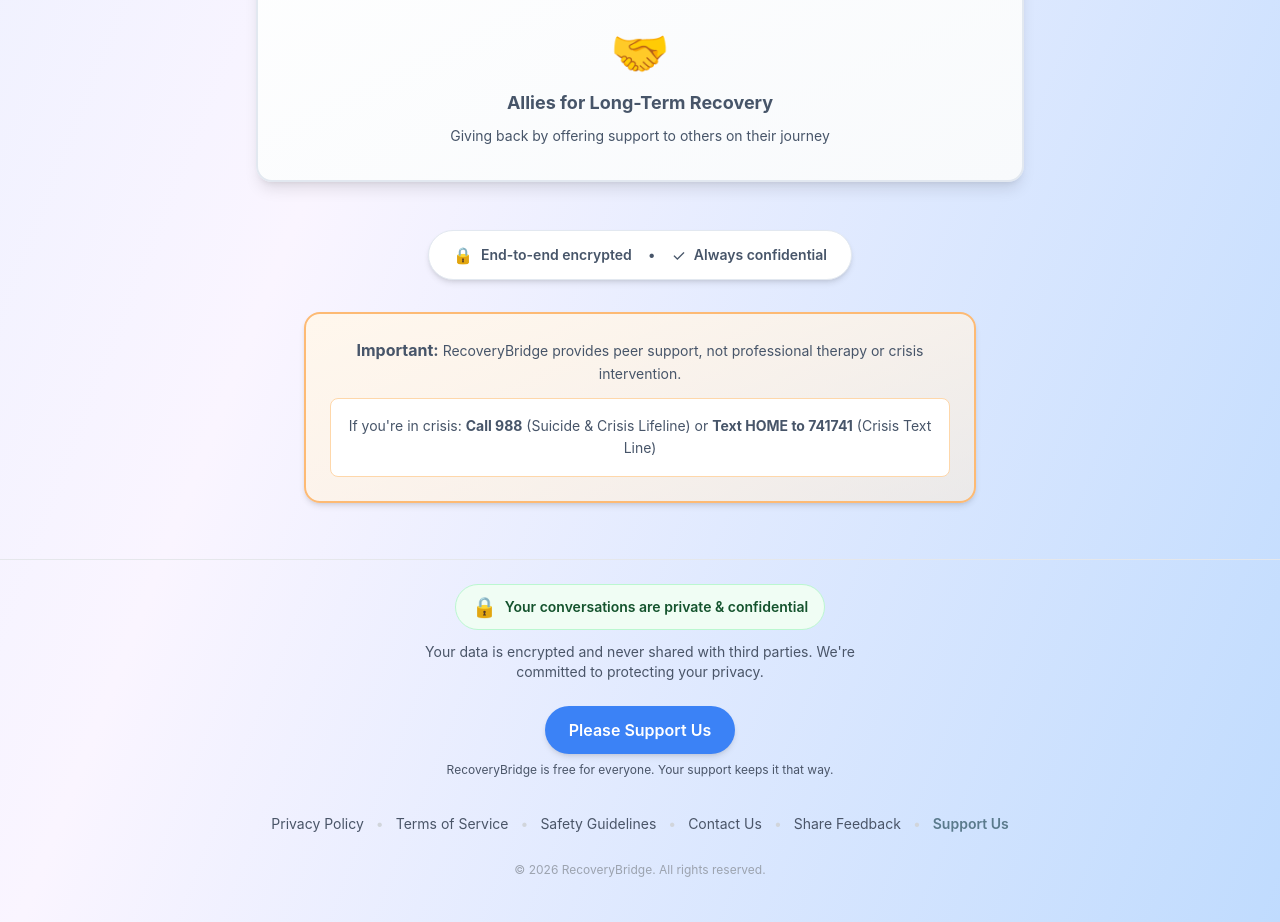
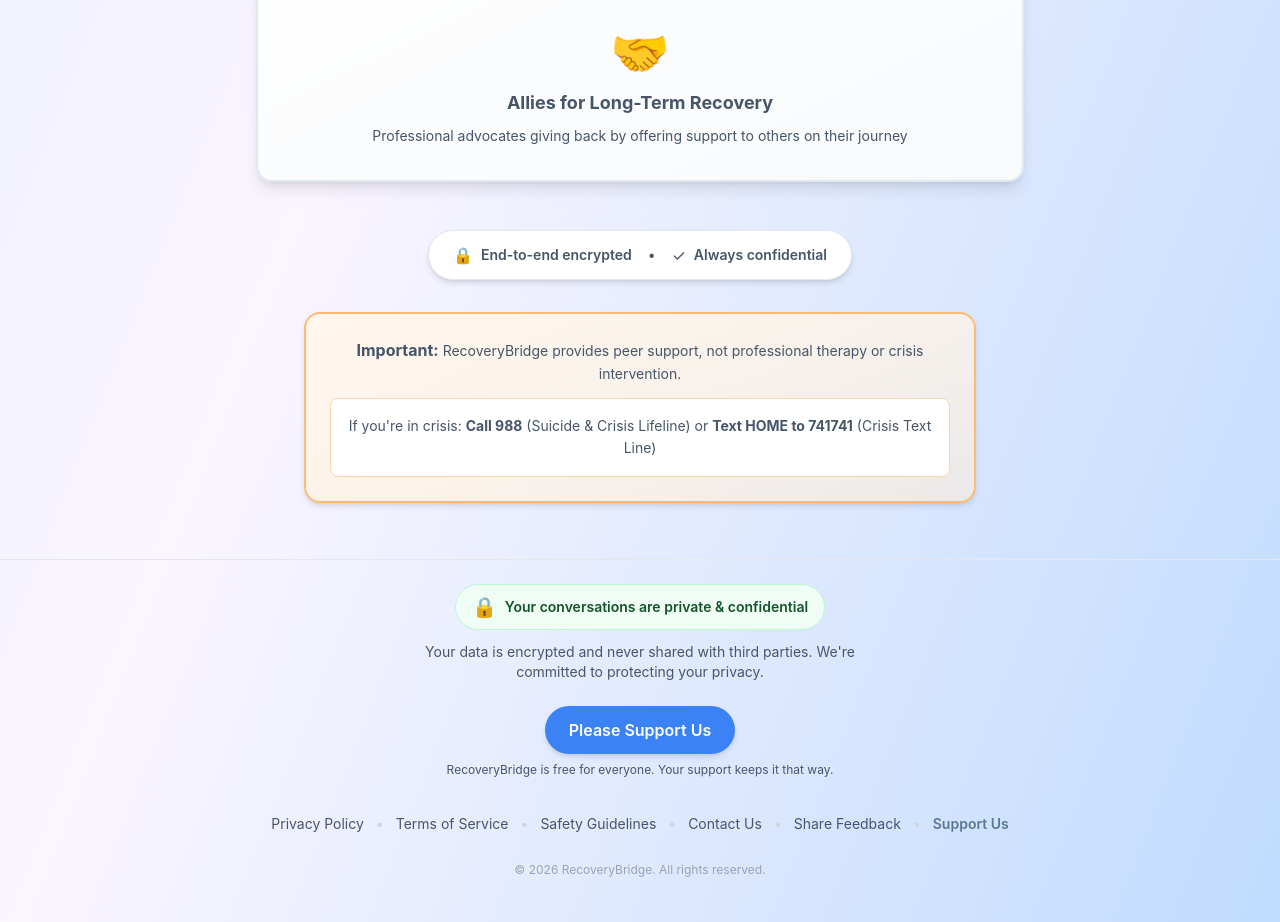
Before and after one commit to burkjackson/RecoveryBridge, a Next.js app: page / in a window 1280 px wide. Shown: the part 2280-3202 px from the top of the page. Built offline with nearby package versions, Linux system fonts and the light colour scheme.

Commit message:
Update Allies for Long-Term Recovery description to mention professional advocates
Co-Authored-By: Claude Sonnet 4.5 <noreply@anthropic.com>

```diff
--- a/app/page.tsx
+++ b/app/page.tsx
@@ -164,7 +164,7 @@ export default function Home() {
                   <li className="flex flex-col items-center text-center">
                     <span className="text-5xl mb-3" role="img" aria-label="Handshake">🤝</span>
                     <strong className="text-slate-600 mb-2 text-lg">Allies for Long-Term Recovery</strong>
-                    <p className="text-sm text-slate-600 leading-relaxed">Giving back by offering support to others on their journey</p>
+                    <p className="text-sm text-slate-600 leading-relaxed">Professional advocates giving back by offering support to others on their journey</p>
                   </li>
                 </ul>
               </div>
```
